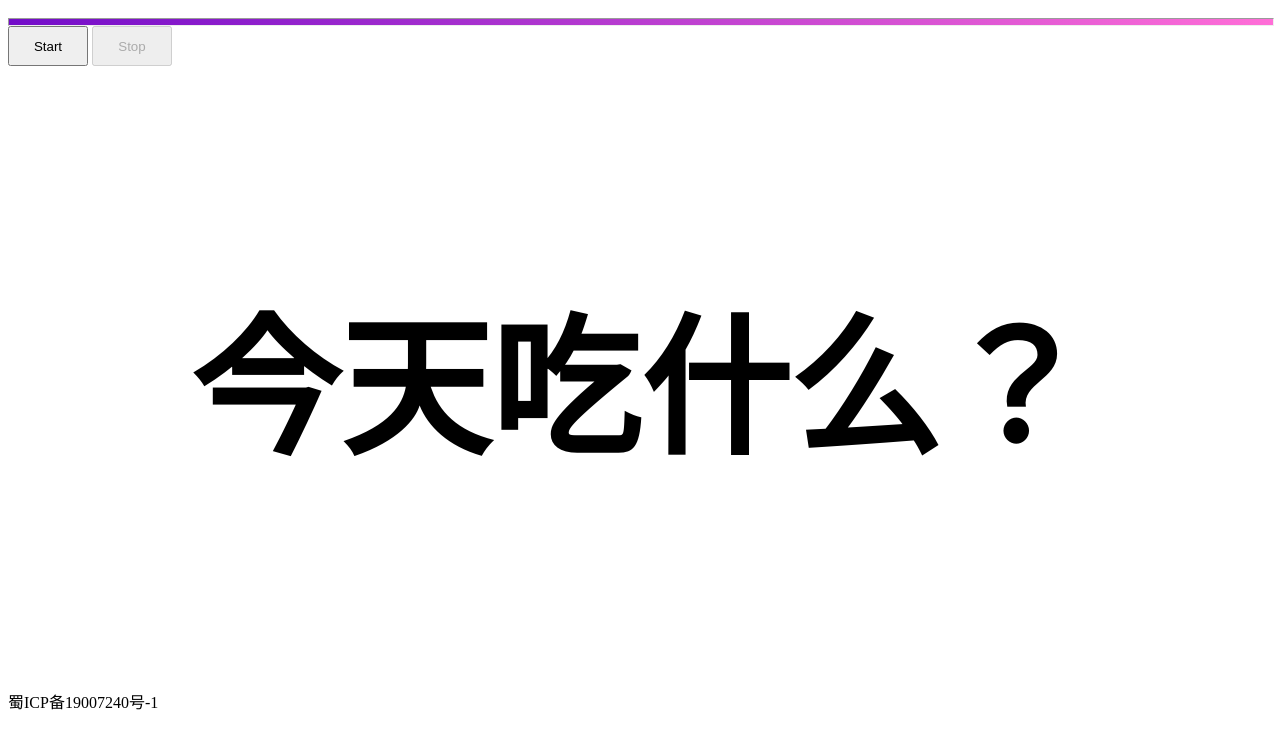
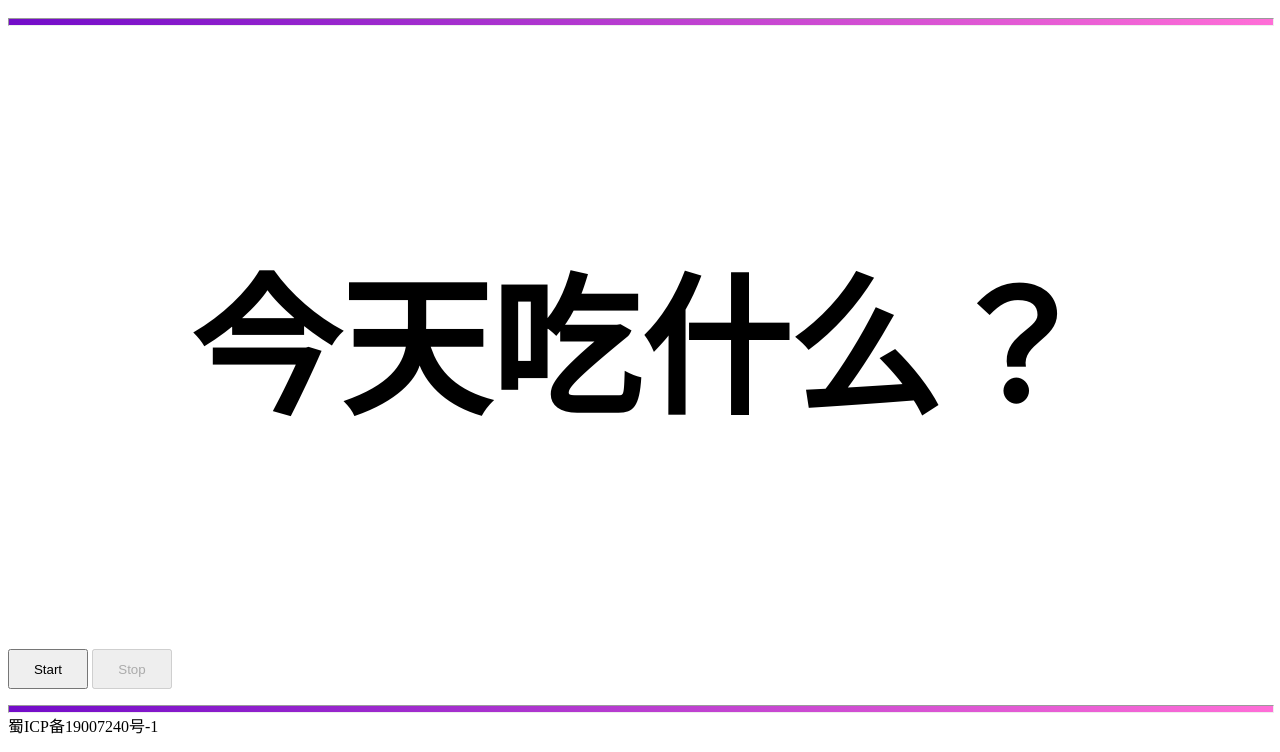
Before and after one commit to brostrong/Blog, a plain HTML site: page index.html in a window 1280 px wide. Shown: the part 48-800 px from the top of the page. Drawn offline with Linux system fonts and the light colour scheme.

Commit message:
Update index.html

```diff
--- a/index.html
+++ b/index.html
@@ -76,8 +76,6 @@
 		<h1>Brostrong's blog</h1>
 		<p></p>
 		<hr>
-		<button id="start" onclick="start()" style="width:80px;height:40px;">Start</button>
-		<button id="stop" onclick="stop()" style="width:80px;height:40px;" disabled="disabled">Stop</button>
 		<table border="0" align="center">
 			<tr>
 				<th id="t1">
@@ -85,6 +83,10 @@
 				</th>
 			</tr>
 		</table>
+		<button id="start" onclick="start()" style="width:80px;height:40px;">Start</button>
+		<button id="stop" onclick="stop()" style="width:80px;height:40px;" disabled="disabled">Stop</button>
+		<p></p>
+		<hr>
 		<span>蜀ICP备19007240号-1</span>
 	</body>
 </html>
```
